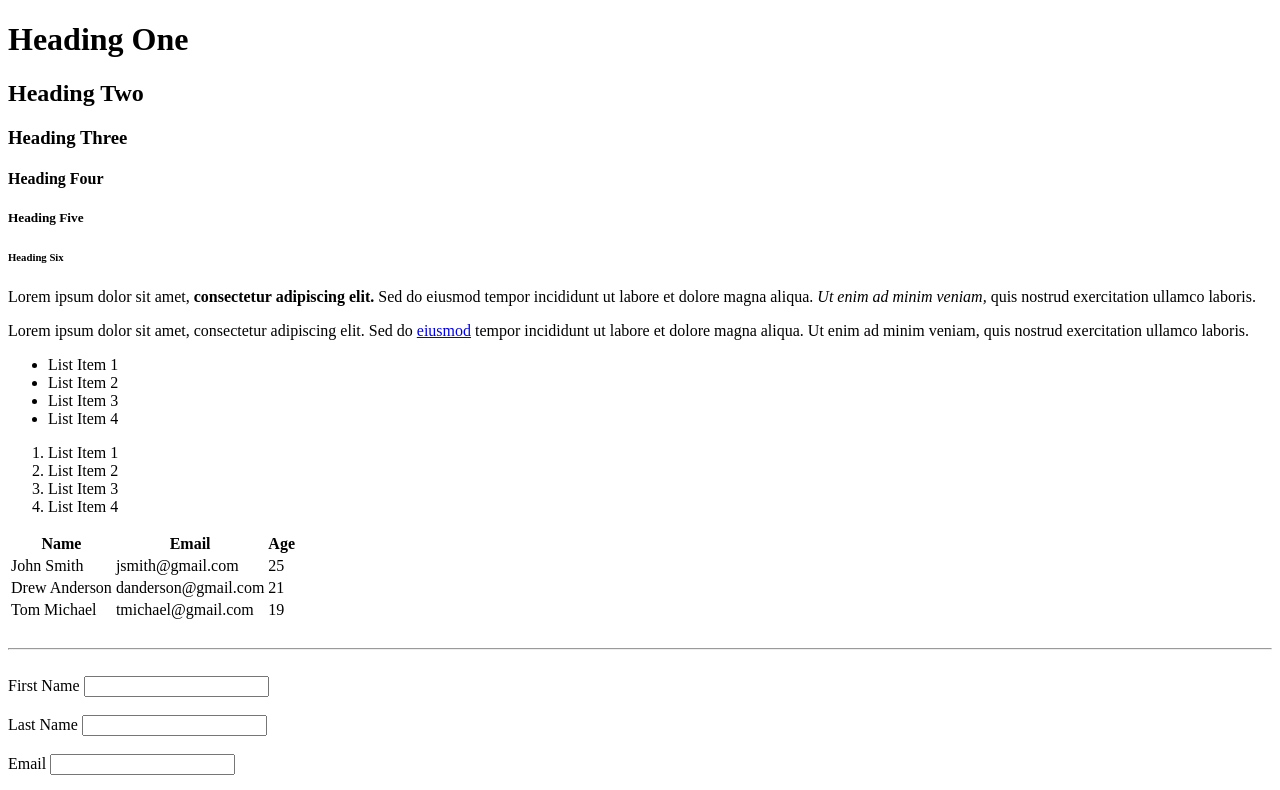
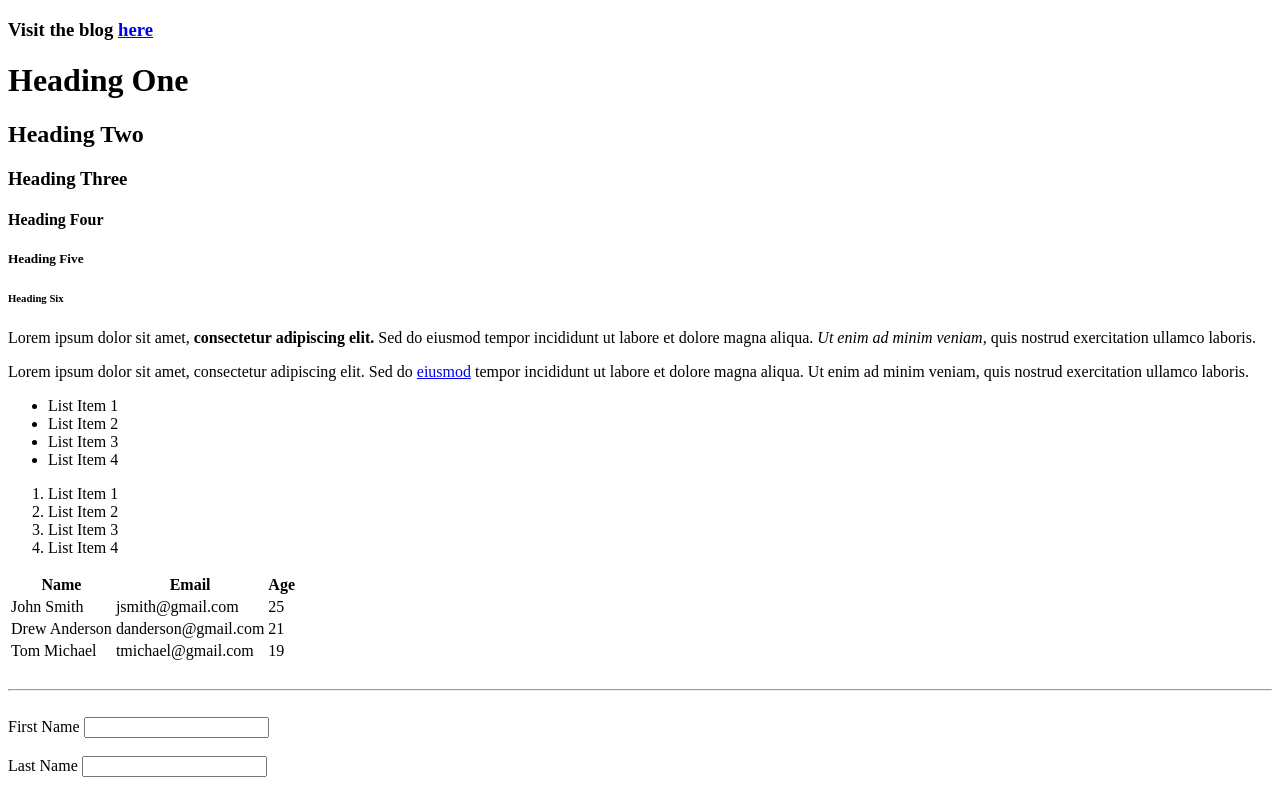
Before and after one commit to LukasM19/Lukas-HTML-Crash-Course, a plain HTML site: page index.html in a window 1280 px wide. Shown: the top 790 px of the page. Drawn offline with Linux system fonts and the light colour scheme.

Commit message:
Add blog.html link

```diff
--- a/index.html
+++ b/index.html
@@ -3,6 +3,9 @@
   <head>
     <title>HTML Cheat Sheet by 1NINE</title>
   </head>
+  <h3>
+    Visit the blog <a href="blog.html">here</a>
+  </h3>
   <!-- BTW These are comments. These help organize everything and give notes to the developer. They dont effect anything on the page but its a cool thing to know :) -->
   <body>
     <!-- Headings -->
```
